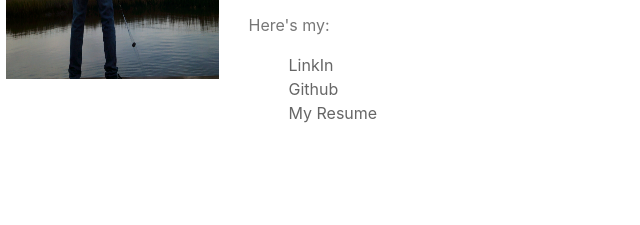
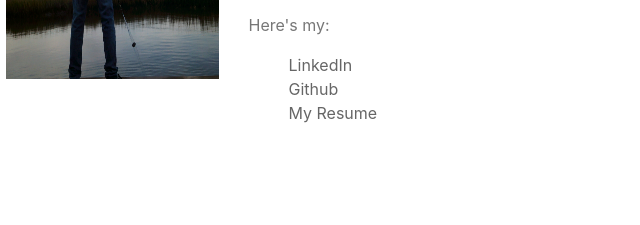
Before and after one commit to Jonahkarew/Bootstrap-Portfolio, a plain HTML site: page index.html in a window 1280 px wide. Shown: the part 338-563 px from the top of the page, 164-804 px from the left. Drawn offline with nearby package versions, Linux system fonts and the light colour scheme.

Commit message:
more sillies

```diff
--- a/index.html
+++ b/index.html
@@ -58,7 +58,7 @@
         </p>
         <p>Here's my:
           <ul>
-            <li> <a href="https://www.linkedin.com/in/jonahkarew" target="_blank">LinkIn</a></li>
+            <li> <a href="https://www.linkedin.com/in/jonahkarew/" target="_blank">LinkedIn</a></li>
             <li> <a href="https://github.com/Jonahkarew" target="_blank">Github</a></li>
             <li> <a href="assets/documents/Karew_Jonah_Resume.pdf" target="_blank">My Resume</a></li>
           </ul>
```
